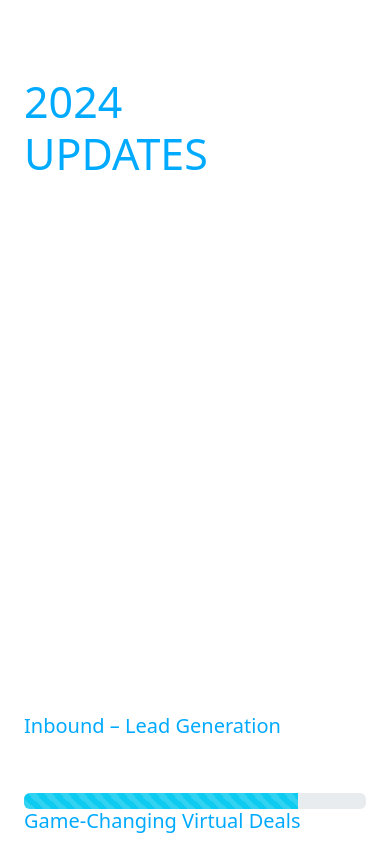
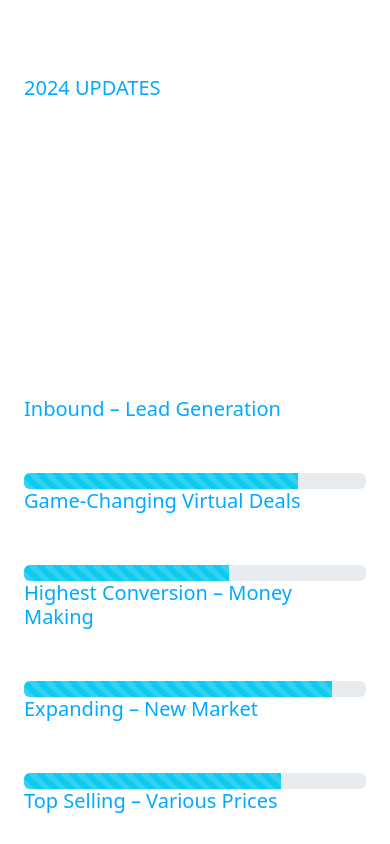
Before and after one commit to Esraa-Esmat/LeadBull_Task, a React (Vite) app: page / in a window 390 px wide. Shown: the part 7580-8424 px from the top of the page. Built offline with nearby package versions, Linux system fonts and the light colour scheme.

Commit message:
edit for responsive

```diff
--- a/src/Components/UpdatesSection/UpdatesSection.css
+++ b/src/Components/UpdatesSection/UpdatesSection.css
@@ -14,7 +14,6 @@
 }
 
 .updates-list {
-
     padding: 20px;
     border-radius: 10px;
 }
@@ -37,3 +36,37 @@
 .progress-bar {
     background-color: #00aaff;
 }
+
+/* Responsive Design */
+@media (max-width: 992px) {
+    .updates-section-left {
+        padding-right: 0 !important;
+    }
+    .update-title-left {
+        font-size: 32px;
+    }
+    .update-text-left {
+        font-size: 18px;
+    }
+}
+
+@media (max-width: 768px) {
+    .updates-list {
+        padding: 10px;
+    }
+    .update-title-left {
+        font-size: 28px;
+    }
+    .update-text-left {
+        font-size: 16px;
+    }
+    .update-title {
+        font-size: 20px;
+    }
+    .update-location {
+        font-size: 14px;
+    }
+    .updates-section > .container{
+        max-width: 100% !important;
+    }
+}
--- a/src/Components/UpdatesSection/UpdatesSection.jsx
+++ b/src/Components/UpdatesSection/UpdatesSection.jsx
@@ -59,7 +59,7 @@ const UpdatesSection = () => {
         <Container fluid className="py-5 updates-section text-start">
             <Container>
                 <Row>
-                    <Col md={6} className='d-flex justify-content-center flex-column updates-section-left'>
+                    <Col lg={6} md={6} className='d-flex justify-content-center flex-column updates-section-left'>
                         <h2 className="update-title update-title-left">2024 UPDATES</h2>
                         <p className="update-text update-text-left">
                             To increase our clients' sales revenue and push their average workflow estimates,
@@ -70,28 +70,28 @@ const UpdatesSection = () => {
                             & ultra-targeted telemarketing services in the near future. Here’s a sneak peek at what’s in the works.
                         </p>
                     </Col>
-                    <Col md={6} className="updates-list d-flex  flex-column">
-                        <div ref={ref1}>
+                    <Col lg={6} md={6} className="updates-list d-flex flex-column">
+                        <div ref={ref1} className="update-item mb-md-3">
                             <h5 className="update-title">Inbound – Lead Generation</h5>
                             <p className="update-location">Leads | Location Ontario, Canada - HVAC</p>
                             <ProgressBar animated now={progress1} variant="info" />
                         </div>
-                        <div ref={ref2}>
+                        <div ref={ref2} className="update-item mb-md-3">
                             <h5 className="update-title">Game-Changing Virtual Deals</h5>
                             <p className="update-location">Pre Closed | Location Ontario, Canada - HVAC, Solar</p>
                             <ProgressBar animated now={progress2} variant="info" />
                         </div>
-                        <div ref={ref3}>
+                        <div ref={ref3} className="update-item mb-md-3">
                             <h5 className="update-title">Highest Conversion – Money Making</h5>
                             <p className="update-location">Hot Leads | Location United States - Solar</p>
                             <ProgressBar animated now={progress3} variant="info" />
                         </div>
-                        <div ref={ref4}>
+                        <div ref={ref4} className="update-item mb-md-3">
                             <h5 className="update-title">Expanding – New Market</h5>
                             <p className="update-location">Hot Leads | Location Quebec, Canada - HVAC</p>
                             <ProgressBar animated now={progress4} variant="info" />
                         </div>
-                        <div ref={ref5}>
+                        <div ref={ref5} className="update-item mb-md-3">
                             <h5 className="update-title">Top Selling – Various Prices</h5>
                             <p className="update-location">New Tier "A", "B", "C" Leads | Location Ontario, Canada - HVAC</p>
                             <ProgressBar animated now={progress5} variant="info" />
```
